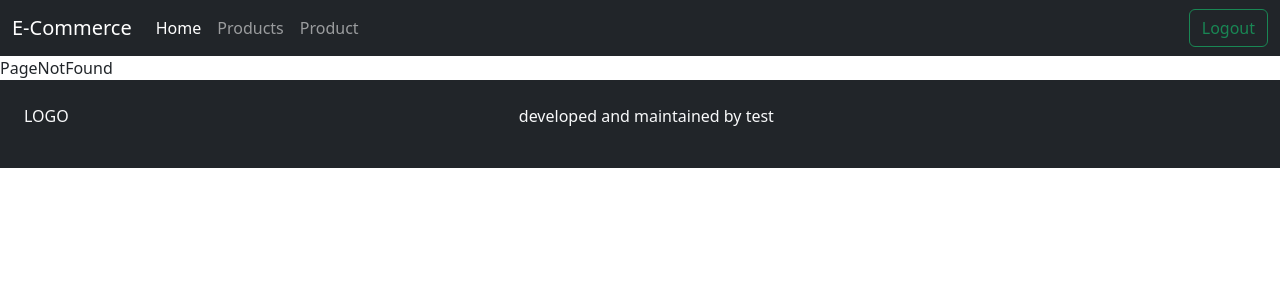
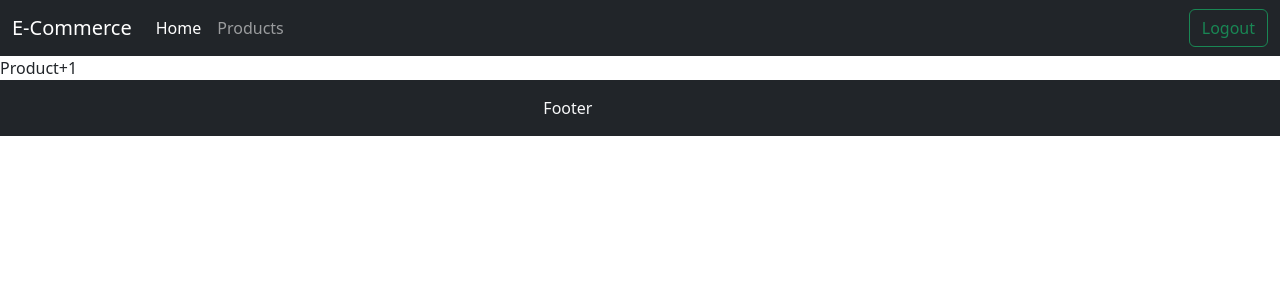
Before and after one commit to Smitgamit/redux-toolkit-structure, a React (Create React App) app: page /product/1 in a window 1280 px wide. Shown: the top 300 px of the page. Built offline with nearby package versions, Linux system fonts and the light colour scheme; sample sign-in values are in the browser's storage.

Commit message:
product added

```diff
--- /dev/null
+++ b/src/components/Card.js
@@ -0,0 +1,30 @@
+import React from 'react'
+import { Link } from 'react-router-dom'
+
+export default function Card({ imageUrl, id, price }) {
+    return (
+        <div className="col mb-5">
+            <div className="card h-100">
+                <img className="card-img-top" src={imageUrl} alt="product" />
+                <Link to={`product/${id}`}>
+                    <div className="card-body p-4">
+                        <div className="text-center">
+                            <h5 className="fw-bolder">Popular Item</h5>
+                            <div className="d-flex justify-content-center small text-warning mb-2">
+                                <div className="bi-star-fill"></div>
+                                <div className="bi-star-fill"></div>
+                                <div className="bi-star-fill"></div>
+                                <div className="bi-star-fill"></div>
+                                <div className="bi-star-fill"></div>
+                            </div>
+                            ${price}
+                        </div>
+                    </div>
+                </Link>
+                <div className="card-footer p-4 pt-0 border-top-0 bg-transparent">
+                    <div className="text-center"><a className="btn btn-outline-dark mt-auto" href="#">Add to cart</a></div>
+                </div>
+            </div>
+        </div>
+    )
+}
--- a/src/components/layout/Footer.js
+++ b/src/components/layout/Footer.js
@@ -2,27 +2,7 @@ import React from 'react'
 
 export default function Footer() {
     return (
-        <footer className=" p-4 bg-dark text-light">
-            <div className="d-lg-flex justify-content-between">
-                <div>
-                    <span>LOGO</span>
-                </div>
-                <div className="copyright">
-                    <p>developed and maintained by test</p>
-                </div>
-                <div>
-                    <ul className="d-flex gap-3 list-unstyled">
-                        <li><a href="#"><i className="bi bi-facebook"></i></a></li>
-                        <li><a href="#"><i className="bi bi-twitter"></i></a></li>
-                        <li><a href="#"><i className="bi bi-instagram"></i></a></li>
-                    </ul>
-                </div>
-            </div>
-        </footer>
-    )
-}
-
-{/* <div className="bg-dark text-light">
+        <div className="bg-dark text-light">
             <footer className="py-3">
                 <div className="row d-flex justify-content-center">
                     <div className="col-6 col-md-2">
@@ -30,4 +10,24 @@ export default function Footer() {
                     </div>
                 </div>
             </footer>
-        </div> */}
+        </div>
+    )
+}
+
+        // <footer className=" p-4 bg-dark text-light">
+        //     <div className="d-lg-flex justify-content-between">
+        //         <div>
+        //             <span>LOGO</span>
+        //         </div>
+        //         <div className="copyright">
+        //             <p>developed and maintained by test</p>
+        //         </div>
+        //         <div>
+        //             <ul className="d-flex gap-3 list-unstyled">
+        //                 <li><a href="#"><i className="bi bi-facebook"></i></a></li>
+        //                 <li><a href="#"><i className="bi bi-twitter"></i></a></li>
+        //                 <li><a href="#"><i className="bi bi-instagram"></i></a></li>
+        //             </ul>
+        //         </div>
+        //     </div>
+        // </footer>
--- a/src/components/layout/Header.js
+++ b/src/components/layout/Header.js
@@ -32,12 +32,6 @@ export default function Header() {
                                     <Link to={'/products'} className={location.pathname === '/products' ? "nav-link active" : "nav-link"} >Products</Link>
                                 </li> : null
                             }
-                            {
-                                userToken !== null ? <li className="nav-item" >
-                                    <Link to={'/product'} className={location.pathname === '/product' ? "nav-link active" : "nav-link"} >Product</Link>
-                                </li> : null
-                            }
-
                         </ul>
                         <form className="d-flex">
                             {
--- a/src/pages/Home.js
+++ b/src/pages/Home.js
@@ -1,12 +1,31 @@
 import React from 'react'
+import useFetch from '../hooks/useFetch'
+import Card from '../components/Card'
 
 export default function Home() {
-    /* const [data, isLoading, serverError] = useFetch("https://jsonplaceholder.typicode.com/todos", "GET", {}); */
+  const [data, isLoading, serverError] = useFetch("https://dummyjson.com/products", "GET", {});
     /* const [authData, loading, error] = useFetch("https://dummyjson.com/auth/login", "POST", {
       username: 'kminchelle',
       password: '0lelplR',
     }); */
+  // console.log(data)
     return (
-        <div>Home</div>
+      <div>
+        <section className="py-5">
+          <div className="container px-4 px-lg-5 mt-5">
+            <div className="row gx-4 gx-lg-5 row-cols-1 row-cols-md-3 row-cols-xl-4 justify-content-center">
+              {
+                data?.products.map((product, index) => {
+                  return <Card
+                    id={product.id}
+                    key={index + 'product'}
+                    price={product.price}
+                    imageUrl={product.thumbnail} />
+                })
+              }
+            </div>
+          </div>
+        </section>
+      </div>
     )
 }
--- a/src/pages/Product.js
+++ b/src/pages/Product.js
@@ -1,7 +1,9 @@
 import React from 'react'
+import { useParams } from 'react-router-dom';
 
 export default function Product() {
+    let { id } = useParams();
     return (
-        <div>Product</div>
+        <div>Product+{id}</div>
     )
 }
--- a/src/routes/Routes.js
+++ b/src/routes/Routes.js
@@ -6,7 +6,7 @@ import Profile from "../pages/Profile"
 
 export const protectedRoutes = [
     { path: '/products', element: Products },
-    { path: '/product', element: Product },
+    { path: '/product/:id', element: Product },
     { path: '/profile', element: Profile },
 ]
 
```
